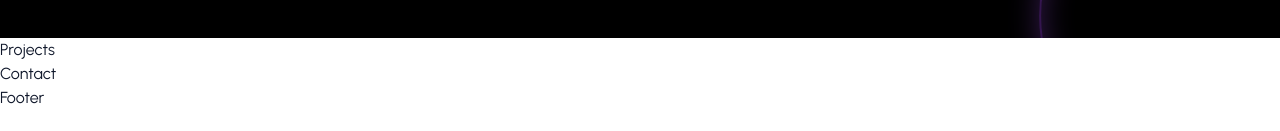
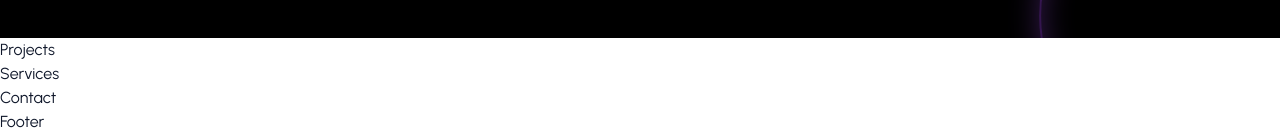
Before and after one commit to HiruniYasoda/PortNew, a React (Vite) app in the folder MyPortfolio/: page / in a window 1280 px wide. Shown: the part 4156-4287 px from the top of the page. Before the commit the page ends 4266 px from the top, so only its background shows below. Built offline with nearby package versions, Linux system fonts and the light colour scheme.

Commit message:
add services to portfolio

```diff
--- a/MyPortfolio/src/App.jsx
+++ b/MyPortfolio/src/App.jsx
@@ -11,6 +11,7 @@ import Contact from './Sections/Contact'
 import Footer from './Sections/Footer'
 import Entry from './Sections/Entry'
 import About from './Sections/About'
+import Services from './Sections/Services'
 
 export default function App() {
   // 2. Create state to control visibility (starts as true)
@@ -43,6 +44,7 @@ export default function App() {
         <TechnicalSkills />
          <Education />
         <Projects />
+        <Services />
         <Contact />
       </main>
       <Footer />
--- /dev/null
+++ b/MyPortfolio/src/Sections/Services.tsx
@@ -0,0 +1,7 @@
+import React from 'react'
+
+export default function Services() {
+  return (
+    <div>Services</div>
+  )
+}
```
